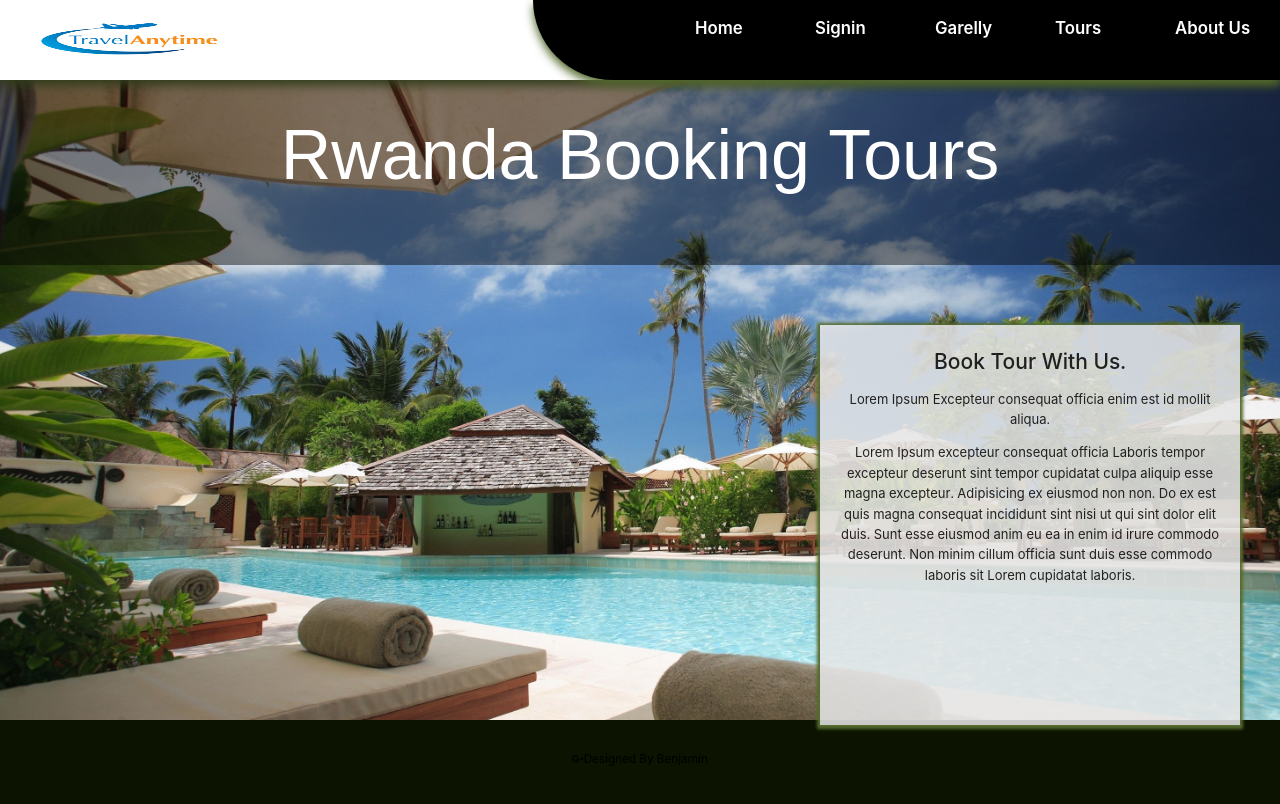
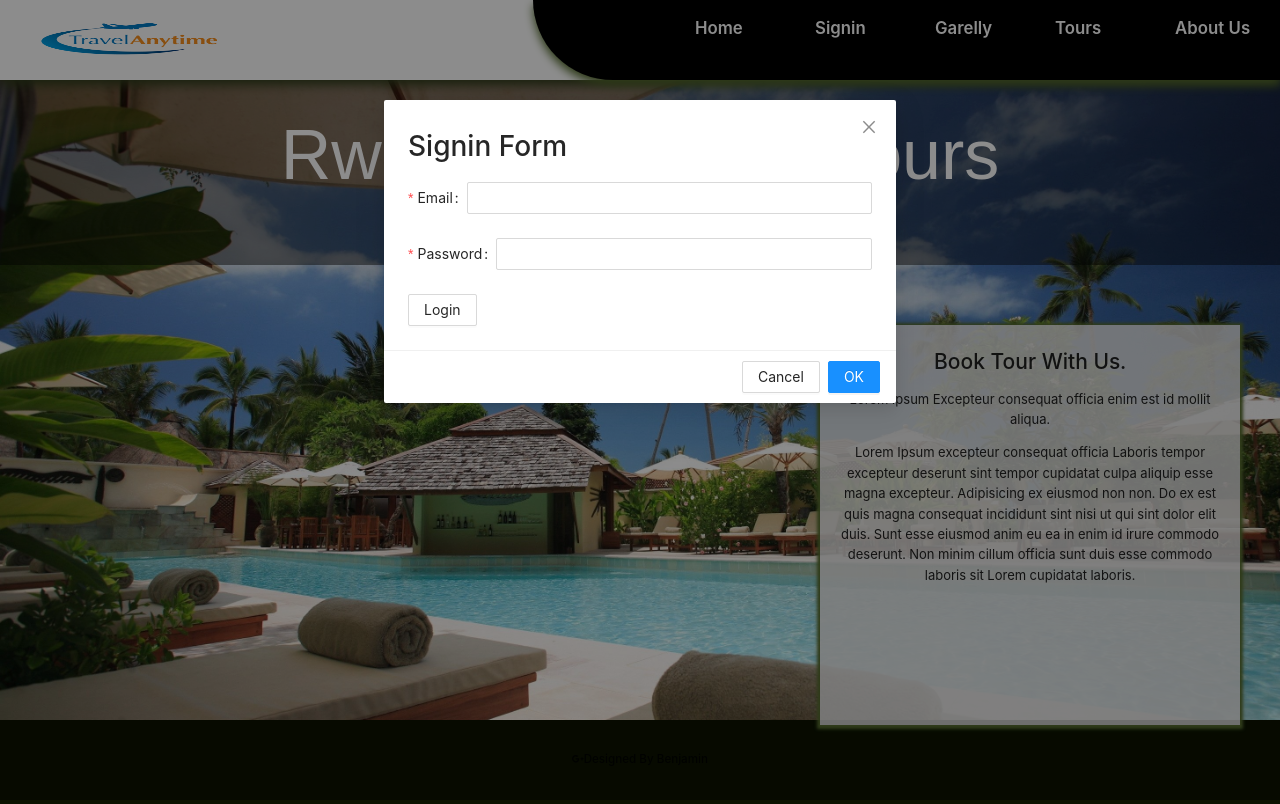
Before and after one commit to yamuben/rwanda-booking-tour, a React (Create React App) app: page / in a window 1280 px wide. Both pictures are taken after a click on the link "Signin". Shown: the top 804 px of the page. Built offline with nearby package versions, Linux system fonts and the light colour scheme.

Commit message:
feature on dashboard

```diff
--- /dev/null
+++ b/src/assets/constants/users.json
@@ -0,0 +1,37 @@
+[
+  {
+    "firstName": "Benjamin",
+    "lastName": "John",
+    "email": "yamu@gmail.com",
+    "phoneNumber": "+250 788 788 788",
+    "address": "Kigali/Rwanda"
+  },
+  {
+    "firstName": "Ben",
+    "lastName": "John",
+    "email": "yamu@gmail.com",
+    "phoneNumber": "+250 788 788 788",
+    "address": "Kigali/Rwanda"
+  },
+  {
+    "firstName": "Alex",
+    "lastName": "John",
+    "email": "yamu@gmail.com",
+    "phoneNumber": "+250 788 788 788",
+    "address": "Kigali/Rwanda"
+  },
+  {
+    "firstName": "Jackson",
+    "lastName": "John",
+    "email": "yamu@gmail.com",
+    "phoneNumber": "+250 788 788 788",
+    "address": "Kigali/Rwanda"
+  },
+  {
+    "firstName": "Benjamin",
+    "lastName": "John",
+    "email": "yamu@gmail.com",
+    "phoneNumber": "+250 788 788 788",
+    "address": "Kigali/Rwanda"
+  }
+]
--- a/src/components/Header.js
+++ b/src/components/Header.js
@@ -1,23 +1,72 @@
-import React from "react";
+import React, { useState } from "react";
 import "./header.css";
 import logo from "../assets/img/logo.png";
+import { Modal, Form, Input, Button } from "antd";
+import { useNavigate } from "react-router-dom";
 
 const Header = () => {
+  const [visible, setVisible] = useState(false);
+  const onFinish = (values) => {
+    console.log(values);
+  };
+
+  const navigate = useNavigate();
+
   return (
+    <>
+      <Modal
+        visible={visible}
+        width="40%"
+        onOk={() => setVisible(false)}
+        onCancel={() => setVisible(false)}
+      >
+        <h1>Signin Form </h1>
+        <Form onFinish={onFinish}>
+          <Form.Item
+            label="Email"
+            name="email"
+            rules={[{ required: true, type: "email" }]}
+          >
+            <Input type="email" />
+          </Form.Item>
+          <Form.Item
+            label="Password"
+            name="password"
+            rules={[{ required: true }]}
+          >
+            <Input type="password" />
+          </Form.Item>
+          <Button
+            htmlType="submit"
+            onClick={() => {
+              localStorage.setItem("userLogedIn", true);
+
+              navigate("/dash/newtour");
+            }}
+          >
+            {" "}
+            Login{" "}
+          </Button>
+        </Form>
+      </Modal>
+
       <div className="header-container">
-      <img src={logo}  width="15%"/>
+        <img src={logo} width="15%" />
 
         <div className="navbar">
           <div className="navbar-fix">
             <a href="/aboutus"> About Us</a>
             <a href="/tours"> Tours</a>
             <a href="#"> Garelly</a>
-          <a href="#"> Signin</a>
+            <a href="#" onClick={() => setVisible(true)}>
+              {" "}
+              Signin
+            </a>
             <a href="/"> Home</a>
-
           </div>
         </div>
       </div>
+    </>
   );
 };
 
--- a/src/components/dashboardLayout.js
+++ b/src/components/dashboardLayout.js
@@ -1,54 +1,65 @@
-import React,{useState} from 'react';
+import React, { useState } from "react";
 import "./dashStyle.css";
-import ReactDOM from 'react-dom';
-import 'antd/dist/antd.css';
-import { Layout, Menu } from 'antd';
+import { Link } from "react-router-dom";
+import "antd/dist/antd.css";
+import { Layout, Menu } from "antd";
 import {
   MenuUnfoldOutlined,
   MenuFoldOutlined,
   UserOutlined,
   VideoCameraOutlined,
   UploadOutlined,
-} from '@ant-design/icons';
+} from "@ant-design/icons";
+import HomeLayout from "./HomeLayout";
 
 const { Header, Sider, Content } = Layout;
 
+const DashLayout = ({ children }) => {
+  const [collapsed, setCollapsed] = useState(false);
 
-const DashLayout =({children})=>{
-
-    const [collapsed,setCollapsed] = useState(false);
-
-    const toggle =()=> {
+  const toggle = () => {
     setCollapsed(!collapsed);
-    }
+  };
 
   return (
     <Layout>
-    <Sider trigger={null} collapsible collapsed={collapsed}>
+      <Sider
+        trigger={null}
+        collapsible
+        collapsed={collapsed}
+        style={{ minHeight: "100vh" }}
+      >
         <div className="logo" />
-      <Menu theme="dark" mode="inline" defaultSelectedKeys={['1']}>
+        <Menu theme="dark" mode="inline" defaultSelectedKeys={["1"]}>
           <Menu.Item key="1" icon={<UserOutlined />}>
-          Create Tour
+            <Link to="/dash/newtour"> Create Tour </Link>
           </Menu.Item>
           <Menu.Item key="2" icon={<VideoCameraOutlined />}>
-          nav 2
+            <Link to="/dash/alltours"> Manage All Tours </Link>
           </Menu.Item>
-        <Menu.Item key="3" icon={<UploadOutlined />}>
-          nav 3
+          <Menu.Item
+            key="3"
+            icon={<UploadOutlined />}
+            onClick={() => localStorage.removeItem("userLogedIn")}
+          >
+            <Link to="/"> Logout </Link>
           </Menu.Item>
         </Menu>
       </Sider>
       <Layout className="site-layout">
         <Header className="site-layout-background" style={{ padding: 0 }}>
-        {React.createElement(collapsed ? MenuUnfoldOutlined : MenuFoldOutlined, {
-          className: 'trigger',
+          {React.createElement(
+            collapsed ? MenuUnfoldOutlined : MenuFoldOutlined,
+            {
+              className: "trigger",
               onClick: toggle,
-        })}
+            }
+          )}
         </Header>
         <Content
           className="site-layout-background"
           style={{
-          margin: '24px 16px',
+            margin: "24px 16px",
             padding: 24,
             minHeight: 280,
           }}
@@ -57,8 +68,7 @@ return (
         </Content>
       </Layout>
     </Layout>
-)
-
-}
+  );
+};
 
 export default DashLayout;
--- a/src/components/header.css
+++ b/src/components/header.css
@@ -48,4 +48,5 @@ border-end-start-radius:100px ;
     background:black;
     height:50px;
     overflow:hidden;
+    z-index: 25;
 }
--- a/src/routes/index.js
+++ b/src/routes/index.js
@@ -1,20 +1,34 @@
-import React from "react";
+import React, { useEffect } from "react";
 import { Routes, Route } from "react-router-dom";
 
 import Home from "../views/Home";
 import Aboutus from "../views/Aboutus";
 import Tours from "../views/Tours";
 import NewTourView from "../views/dashboard/NewTour";
+import DashLayout from "../components/dashboardLayout";
+import AllTours from "../views/dashboard/allTours";
 
+const isUserLogedIn = localStorage.getItem("userLogedIn");
 
 const Index = () => {
   return (
+    <>
       <Routes>
         <Route path="/" element={<Home />} />
         <Route path="/aboutus" element={<Aboutus />} />
         <Route path="/tours" element={<Tours />} />
+      </Routes>
+      {isUserLogedIn ? (
+        <DashLayout>
+          <Routes>
             <Route path="/dash/newtour" element={<NewTourView />} />
+            <Route path="/dash/alltours" element={<AllTours />} />
           </Routes>
+        </DashLayout>
+      ) : (
+        <></>
+      )}
+    </>
   );
 };
 
--- a/src/views/dashboard/NewTour.js
+++ b/src/views/dashboard/NewTour.js
@@ -1,5 +1,4 @@
 import React from "react";
-import DashLayout from "../../components/dashboardLayout";
 import { Form, Input, DatePicker, Space, InputNumber, Button } from "antd";
 
 const NewTourView = () => {
@@ -8,7 +7,6 @@ const NewTourView = () => {
   };
 
   return (
-    <DashLayout>
       <Form onFinish={onFinish}>
         <Form.Item name="title" label="Title" rules={[{ required: true }]}>
           <Input />
@@ -60,7 +58,6 @@ const NewTourView = () => {
           Register Tour
         </Button>
       </Form>
-    </DashLayout>
   );
 };
 
--- /dev/null
+++ b/src/views/dashboard/allTours.js
@@ -0,0 +1,90 @@
+import React from "react";
+import { Table, Space } from "antd";
+import allAvailableTours from "../../assets/constants/tours.json";
+import allUsers from "../../assets/constants/users.json";
+import { EyeOutlined, DeleteOutlined, EditOutlined } from "@ant-design/icons";
+
+const Column = [
+  {
+    title: "Title",
+    dataIndex: "title",
+    key: "title",
+  },
+  {
+    title: "Date Scheduled",
+    dataIndex: "dateScheduled",
+    key: "dateScheduled",
+  },
+  {
+    title: "Seats",
+    dataIndex: "seats",
+    key: "seats",
+  },
+  {
+    title: "Price (Rfw)",
+    dataIndex: "price",
+    key: "price",
+  },
+  {
+    title: "Actions",
+    key: "action",
+    render: (text, record) => (
+      <Space size="middle">
+        <a>
+          <EyeOutlined />
+        </a>
+        <a>
+          <EditOutlined />{" "}
+        </a>
+        <a>
+          <DeleteOutlined style={{ color: "red" }} />
+        </a>
+      </Space>
+    ),
+  },
+];
+const collumnUsers = [
+  {
+    title: "Names",
+    dataIndex: "firstName",
+    key: "firstName",
+  },
+  {
+    title: "Email",
+    dataIndex: "email",
+    key: "email",
+  },
+  {
+    title: "Phone",
+    dataIndex: "phoneNumber",
+    key: "phoneNumber",
+  },
+  {
+    title: "Address",
+    dataIndex: "address",
+    key: "address",
+  },
+  {
+    title: "Actions",
+    key: "action",
+    render: (text, record) => (
+      <Space size="middle">
+        <a>Accept</a>
+        <a style={{ color: "red" }}>Decline </a>
+      </Space>
+    ),
+  },
+];
+const AllTours = () => {
+  return (
+    <>
+      <h1> All Tours:</h1>
+      <Table columns={Column} dataSource={allAvailableTours} />
+
+      <h1> Users Booked:</h1>
+      <Table columns={collumnUsers} dataSource={allUsers} />
+    </>
+  );
+};
+
+export default AllTours;
```
Lines whose indentation alone changed are shown as unchanged.
